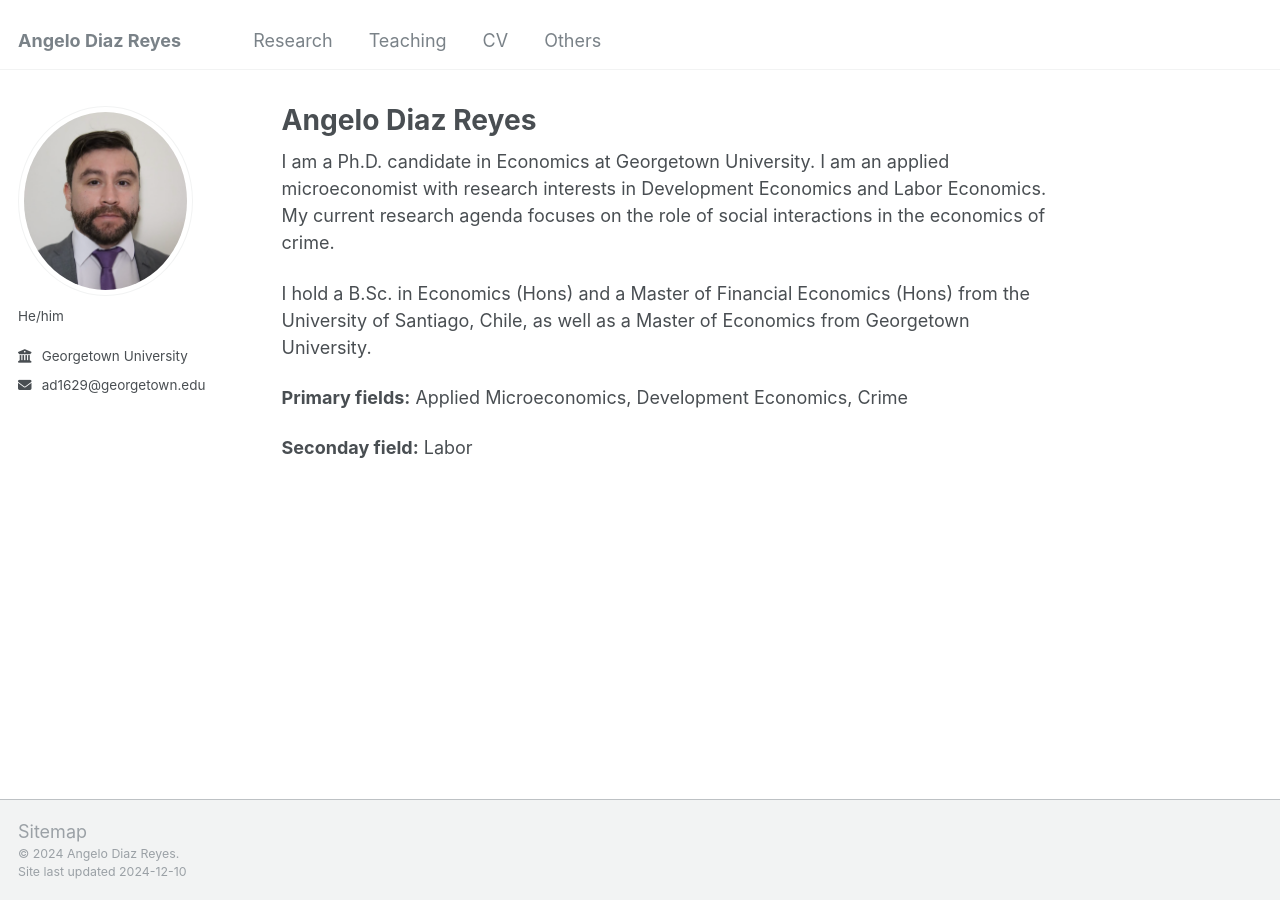
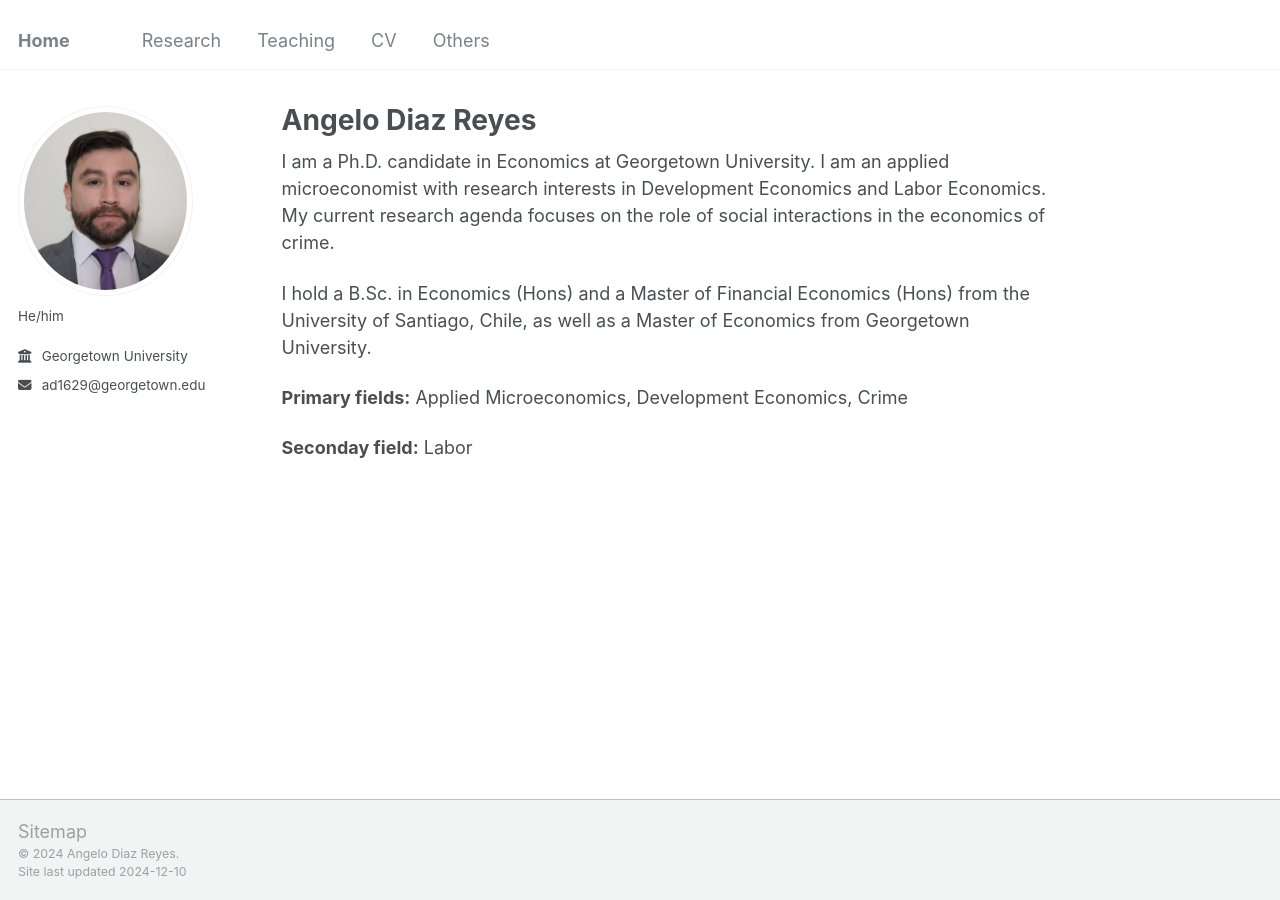
Before and after one commit to angelodiazreyes/angelodiazreyes.github.io, a Jekyll site: the page built from _pages/about.md, in a window 1280 px wide. Built offline with Jekyll 4.4.1, drawn with Linux system fonts in a browser that asks for light colours.

Commit message:
Update _config.yml

```diff
--- a/_config.yml
+++ b/_config.yml
@@ -8,7 +8,7 @@
 
 # Basic Site Settings
 locale                   : "US"
-title                    : "Angelo Diaz Reyes"
+title                    : "Home"
 title_separator          : "-"
 name                     : &name "Angelo Diaz Reyes"
 description              : "Angelo Diaz Reyes - Applied Microeconomist specializing in social interaction, development, and crime."
```
